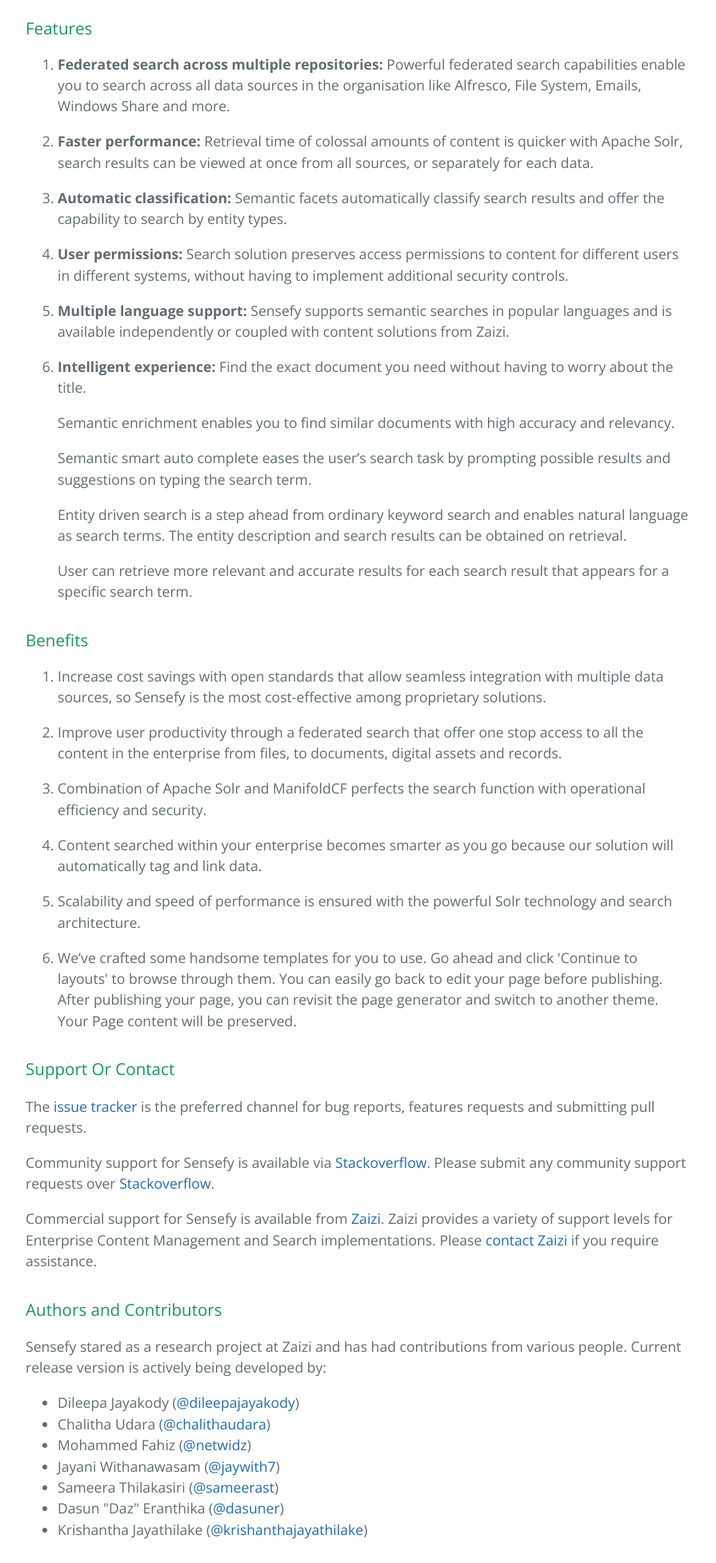
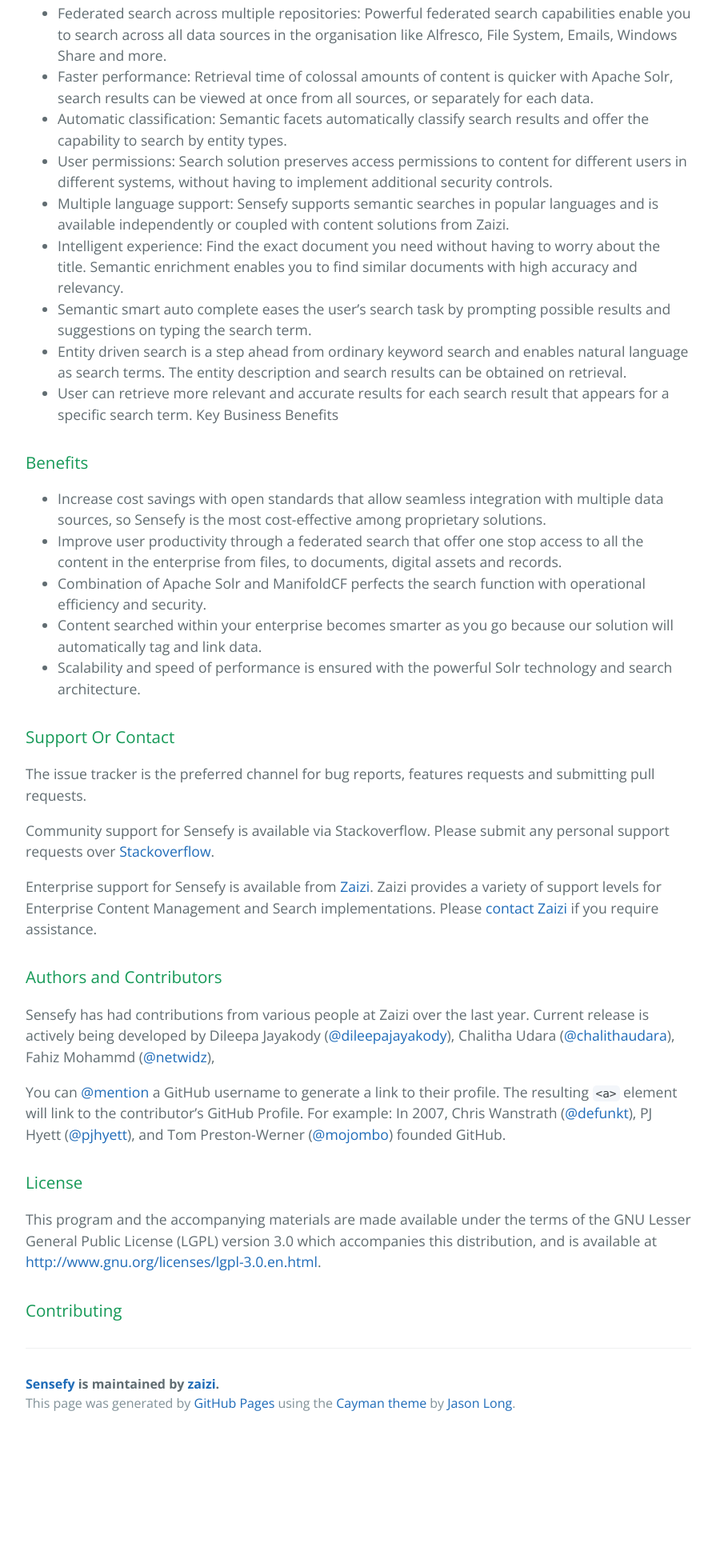
Before and after one commit to zaizi/sensefy, a plain HTML site: page index.html in a window 1280 px wide. Shown: the part 815-2769 px from the top of the page at 80% size, without its empty margins (192-1087 px from the left). After the commit the page ends 2613 px from the top, so only its background shows below. Drawn offline with nearby package versions, Linux system fonts and the light colour scheme.

Commit message:
Create gh-pages branch via GitHub

```diff
--- a/index.html
+++ b/index.html
@@ -2,30 +2,20 @@
 <html lang="en-us">
   <head>
     <meta charset="UTF-8">
-    <title>Sensefy by Zaizi</title>
+    <title>Sensefy by zaizi</title>
     <meta name="viewport" content="width=device-width, initial-scale=1">
     <link rel="stylesheet" type="text/css" href="stylesheets/normalize.css" media="screen">
     <link href='https://fonts.googleapis.com/css?family=Open+Sans:400,700' rel='stylesheet' type='text/css'>
     <link rel="stylesheet" type="text/css" href="stylesheets/stylesheet.css" media="screen">
     <link rel="stylesheet" type="text/css" href="stylesheets/github-light.css" media="screen">
-      <script>
-          (function(i,s,o,g,r,a,m){i['GoogleAnalyticsObject']=r;i[r]=i[r]||function(){
-              (i[r].q=i[r].q||[]).push(arguments)},i[r].l=1*new Date();a=s.createElement(o),
-                  m=s.getElementsByTagName(o)[0];a.async=1;a.src=g;m.parentNode.insertBefore(a,m)
-          })(window,document,'script','//www.google-analytics.com/analytics.js','ga');
-
-          ga('create', 'UA-70058035-1', 'auto');
-          ga('send', 'pageview');
-
-      </script>
   </head>
   <body>
     <section class="page-header">
-      <h1 class="project-name"><img src="images/sensefy-enterprise-search.png" alt="Sensefy" width="30%" height="30%"></h1>
+      <h1 class="project-name">Sensefy</h1>
       <h2 class="project-tagline">Sensefy is a federated enterprise semantic search framework built on Apache ManifoldCF, Apache Solr and Apache Stanbol.</h2>
       <a href="https://github.com/zaizi/sensefy" class="btn">View on GitHub</a>
-      <a href="https://github.com/zaizi/sensefy/archive/initial-community-release.zip" class="btn">Download .zip</a>
-      <a href="https://github.com/zaizi/sensefy/archive/initial-community-release.tar.gz" class="btn">Download .tar.gz</a>
+      <a href="https://github.com/zaizi/sensefy/zipball/master" class="btn">Download .zip</a>
+      <a href="https://github.com/zaizi/sensefy/tarball/master" class="btn">Download .tar.gz</a>
     </section>
 
     <section class="main-content">
@@ -42,79 +32,57 @@ places and improve the user's search experience by providing intelligent search
 <h3>
 <a id="features" class="anchor" href="#features" aria-hidden="true"><span class="octicon octicon-link"></span></a>Features</h3>
 
-<ol>
-<li><p><b>Federated search across multiple repositories:</b> Powerful federated search capabilities enable you to search across all data sources in the organisation like Alfresco, File System, Emails, Windows Share and more.</p></li>
-<li><p><b>Faster performance:</b> Retrieval time of colossal amounts of content is quicker with Apache Solr, search results can be viewed at once from all sources, or separately for each data.</p></li>
-<li><p><b>Automatic classification:</b> Semantic facets automatically classify search results and offer the capability to search by entity types.</p></li>
-<li><p><b>User permissions:</b> Search solution preserves access permissions to content for different users in different systems, without having to implement additional security controls.</p></li>
-<li><p><b>Multiple language support:</b> Sensefy supports semantic searches in popular languages and is available independently or coupled with content solutions from Zaizi. </p></li>
-<li><p><b>Intelligent experience:</b> Find the exact document you need without having to worry about the title. </p>
-    <p>Semantic enrichment enables you to find similar documents with high accuracy and relevancy.</p>
-<p>Semantic smart auto complete eases the user’s search task by prompting possible results and suggestions on typing the search term.</p>
-<p>Entity driven search is a step ahead from ordinary keyword search and enables natural language as search terms. The entity description and search results can be obtained on retrieval.</p>
-<p>User can retrieve more relevant and accurate results for each search result that appears for a specific search term.</p></li>
-</ol>
+<ul>
+<li>Federated search across multiple repositories: Powerful federated search capabilities enable you to search across all data sources in the organisation like Alfresco, File System, Emails, Windows Share and more.</li>
+<li>Faster performance: Retrieval time of colossal amounts of content is quicker with Apache Solr, search results can be viewed at once from all sources, or separately for each data.</li>
+<li>Automatic classification: Semantic facets automatically classify search results and offer the capability to search by entity types.</li>
+<li>User permissions: Search solution preserves access permissions to content for different users in different systems, without having to implement additional security controls.</li>
+<li>Multiple language support: Sensefy supports semantic searches in popular languages and is available independently or coupled with content solutions from Zaizi. </li>
+<li>Intelligent experience: Find the exact document you need without having to worry about the title. Semantic enrichment enables you to find similar documents with high accuracy and relevancy.</li>
+<li>Semantic smart auto complete eases the user’s search task by prompting possible results and suggestions on typing the search term.</li>
+<li>Entity driven search is a step ahead from ordinary keyword search and enables natural language as search terms. The entity description and search results can be obtained on retrieval.</li>
+<li>User can retrieve more relevant and accurate results for each search result that appears for a specific search term.
+Key Business Benefits</li>
+</ul>
 
 <h3>
 <a id="benefits" class="anchor" href="#benefits" aria-hidden="true"><span class="octicon octicon-link"></span></a>Benefits</h3>
 
-<ol>
-<li><p>Increase cost savings with open standards that allow seamless integration with multiple data sources, so Sensefy is the most cost-effective among proprietary solutions.</p></li>
-<li><p>Improve user productivity through a federated search that offer one stop access to all the content in the enterprise from files, to documents, digital assets and records.</p></li>
-<li><p>Combination of Apache Solr and ManifoldCF perfects the search function with operational efficiency and security.</p></li>
-<li><p>Content searched within your enterprise becomes smarter as you go because our solution will automatically tag and link data.</p></li>
-<li><p>Scalability and speed of performance is ensured with the powerful Solr technology and search architecture. </p></li>
-<li><p>We’ve crafted some handsome templates for you to use. Go ahead and click 'Continue to layouts' to browse through them. You can easily go back to edit your page before publishing. After publishing your page, you can revisit the page generator and switch to another theme. Your Page content will be preserved.</p></li>
-</ol>
+<ul>
+<li>Increase cost savings with open standards that allow seamless integration with multiple data sources, so Sensefy is the most cost-effective among proprietary solutions.</li>
+<li>Improve user productivity through a federated search that offer one stop access to all the content in the enterprise from files, to documents, digital assets and records.</li>
+<li>Combination of Apache Solr and ManifoldCF perfects the search function with operational efficiency and security.</li>
+<li>Content searched within your enterprise becomes smarter as you go because our solution will automatically tag and link data.</li>
+<li>Scalability and speed of performance is ensured with the powerful Solr technology and search architecture. </li>
+</ul>
 
 <h3>
 <a id="support-or-contact" class="anchor" href="#support-or-contact" aria-hidden="true"><span class="octicon octicon-link"></span></a>Support Or Contact</h3>
 
-<p>The <a href="https://github.com/zaizi/sensefy/issues">issue tracker</a> is the preferred channel for bug reports, features requests and submitting pull requests. </p>
+<p>The issue tracker is the preferred channel for bug reports, features requests and submitting pull requests. </p>
 
-<p>Community support for Sensefy is available via <a href="https://stackoverflow.com/questions/tagged/sensefy">Stackoverflow</a>. Please submit any community support requests over <a href="https://stackoverflow.com/questions/tagged/sensefy">Stackoverflow</a>.</p>
+<p>Community support for Sensefy is available via Stackoverflow. Please submit any personal support requests over <a href="https://stackoverflow.com/questions/tagged/sensefy">Stackoverflow</a>.</p>
 
-<p>Commercial support for Sensefy is available from <a href="http://www.zaizi.com">Zaizi</a>. Zaizi provides a variety of support levels for Enterprise Content Management and Search implementations. Please <a href="http://www.zaizi.com/contact-us">contact</a> <a href="http://www.zaizi.com">Zaizi</a> if you require assistance. </p>
+<p>Enterprise support for Sensefy is available from <a href="http://www.zaizi.com">Zaizi</a>. Zaizi provides a variety of support levels for Enterprise Content Management and Search implementations. Please <a href="http://www.zaizi.com/contact-us">contact Zaizi</a> if you require assistance. </p>
 
 <h3>
 <a id="authors-and-contributors" class="anchor" href="#authors-and-contributors" aria-hidden="true"><span class="octicon octicon-link"></span></a>Authors and Contributors</h3>
 
-<p>Sensefy stared as a research project at Zaizi and has had contributions from various people. Current release version is actively being developed by:</p>
-    <ul>
-        <li>Dileepa Jayakody (<a href="https://github.com/dileepajayakody" class="user-mention">@dileepajayakody</a>)</li>
-        <li>Chalitha Udara (<a href="https://github.com/chalithaudara" class="user-mention">@chalithaudara</a>)</li>
-        <li>Mohammed Fahiz (<a href="https://github.com/netwidz" class="user-mention">@netwidz</a>)</li>
-        <li>Jayani Withanawasam (<a href="https://github.com/jaywith7" class="user-mention">@jaywith7</a>)</li>
-        <li>Sameera Thilakasiri (<a href="https://github.com/sameerast" class="user-mention">@sameerast</a>)</li>
-        <li>Dasun "Daz" Eranthika (<a href="https://github.com/dasuner" class="user-mention">@dasuner</a>)</li>
-        <li>Krishantha Jayathilake (<a href="https://github.com/krishanthajayathilake" class="user-mention">@krishanthajayathilake</a>)</li>
-    </ul>
+<p>Sensefy has had contributions from various people at Zaizi over the last year. Current release is actively being developed by Dileepa Jayakody (<a href="https://github.com/dileepajayakody" class="user-mention">@dileepajayakody</a>), Chalitha Udara (<a href="https://github.com/chalithaudara" class="user-mention">@chalithaudara</a>), Fahiz Mohammd (<a href="https://github.com/netwidz" class="user-mention">@netwidz</a>),</p>
+
+<p>You can <a href="https://github.com/blog/821" class="user-mention">@mention</a> a GitHub username to generate a link to their profile. The resulting <code>&lt;a&gt;</code> element will link to the contributor’s GitHub Profile. For example: In 2007, Chris Wanstrath (<a href="https://github.com/defunkt" class="user-mention">@defunkt</a>), PJ Hyett (<a href="https://github.com/pjhyett" class="user-mention">@pjhyett</a>), and Tom Preston-Werner (<a href="https://github.com/mojombo" class="user-mention">@mojombo</a>) founded GitHub.</p>
 
 <h3>
 <a id="license" class="anchor" href="#license" aria-hidden="true"><span class="octicon octicon-link"></span></a>License</h3>
 
-<p>All rights reserved. This program and the accompanying materials are made available under the terms of the GNU Lesser General Public License (LGPL) version 3.0 which accompanies this distribution, and is available at <a href="http://www.gnu.org/licenses/lgpl-3.0.en.html">http://www.gnu.org/licenses/lgpl-3.0.en.html</a>.</p>
+<p>This program and the accompanying materials are made available under the terms of the GNU Lesser General Public License (LGPL) version 3.0 which accompanies this distribution, and is available at <a href="http://www.gnu.org/licenses/lgpl-3.0.en.html">http://www.gnu.org/licenses/lgpl-3.0.en.html</a>.</p>
 
-<h3><a id="contributing" class="anchor" href="#contributing" aria-hidden="true"><span class="octicon octicon-link"></span></a>Contributing</h3>
-
-<p>Thanks for taking the time to contribute. Before we can accept any pull requests we will require you or your company will need to sign a <a href="http://oss-watch.ac.uk/resources/cla">Contributor License Agreement (CLA)</a>.</p>
-
-        <p>A CLA is a document that specifies how a project is allowed to use your contribution. We want a CLA that is simple and as clear as possible so that it doesn't impede contributions to the Sensefy project.</p>
-
-        <p>When you make a contribution to the Sensefy project, you agree:</p>
-
-        <ol>
-            <li><p>Your contribution is your original work (you own the copyright) or you otherwise have the right to submit the work.</p></li>
-            <li><p>You grant the Sensefy project a nonexclusive, irrevocable license to use your submitted contribution in any way.</p></li>
-            <li><p>You are capable of granting these rights for the contribution.</p></li>
-            <li><p>By submitting a contribution to the Sensefy project you agree to the above statements.</p></li>
-        </ol>
-        <p></p>
+<h3>
+<a id="contributing" class="anchor" href="#contributing" aria-hidden="true"><span class="octicon octicon-link"></span></a>Contributing</h3>
 
       <footer class="site-footer">
-        <span class="site-footer-owner"><a href="https://github.com/zaizi/sensefy">Sensefy</a> is maintained by <a href="https://github.com/zaizi">Zaizi Limited</a>.</span>
+        <span class="site-footer-owner"><a href="https://github.com/zaizi/sensefy">Sensefy</a> is maintained by <a href="https://github.com/zaizi">zaizi</a>.</span>
 
-          <span class="site-footer-credits"></span><p></p>
         <span class="site-footer-credits">This page was generated by <a href="https://pages.github.com">GitHub Pages</a> using the <a href="https://github.com/jasonlong/cayman-theme">Cayman theme</a> by <a href="https://twitter.com/jasonlong">Jason Long</a>.</span>
       </footer>
 
```
Also changed, not shown: params.json (+1 -1 lines).
